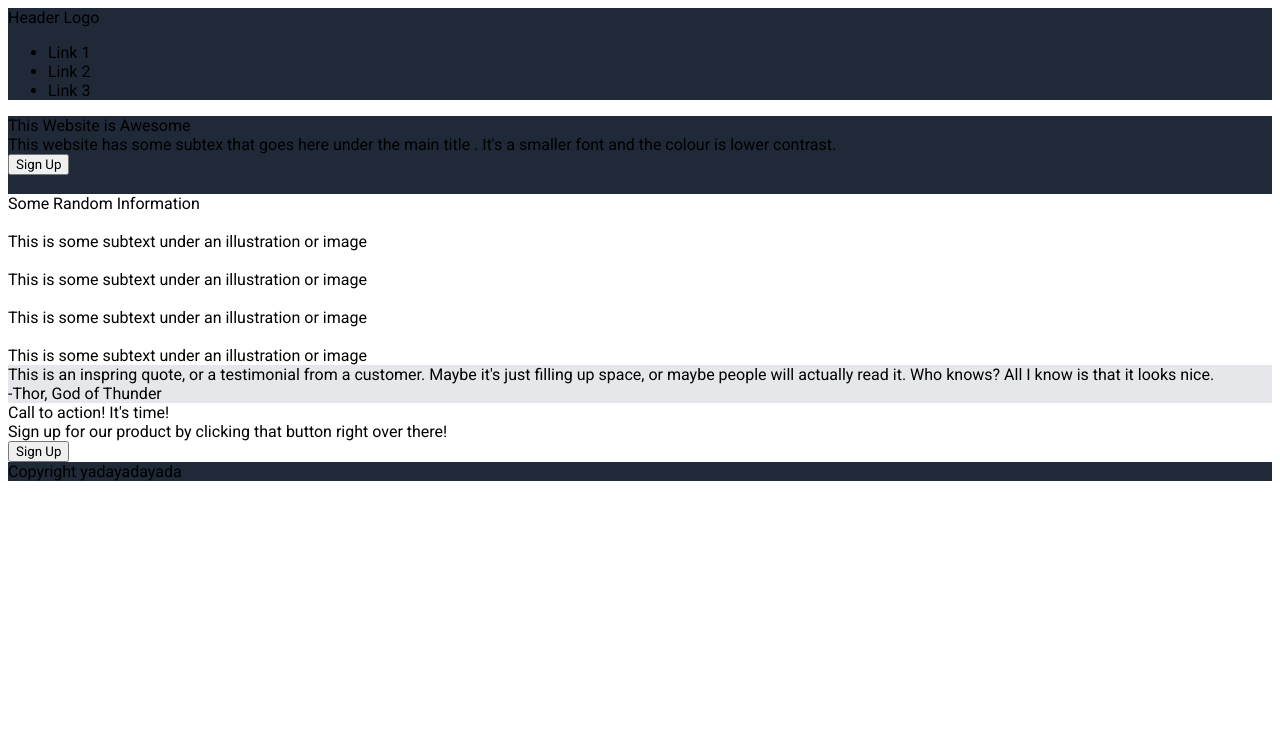
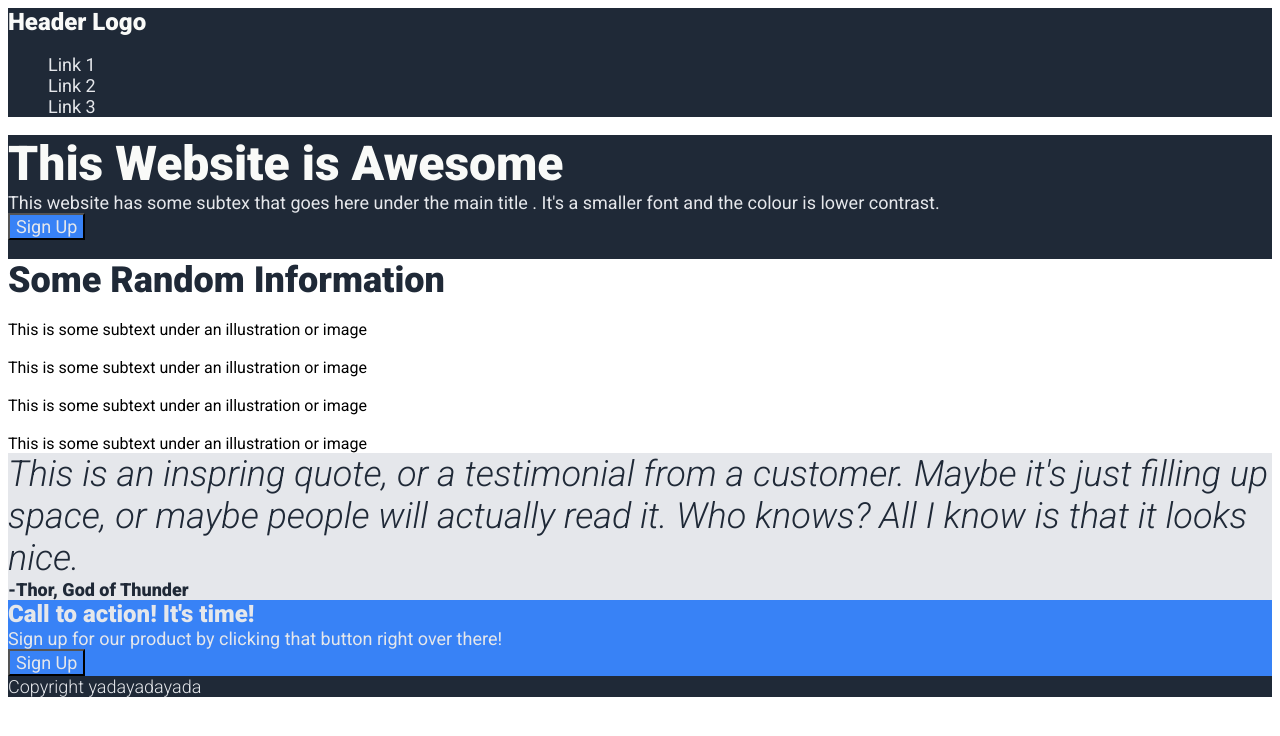
Before and after one commit to nsmuttoo/Landing-Page, a plain HTML site: page index.html in a window 1280 px wide. Drawn offline with Linux system fonts and the light colour scheme.

Commit message:
Added font size and colour to all text

```diff
--- a/index.html
+++ b/index.html
@@ -71,7 +71,7 @@
         </div>
     </div>
     <div class="bottomButton">
-        <button>Sign Up</button>
+        <button class="bottomButton">Sign Up</button>
     </div>
 
 </div>
--- a/style.css
+++ b/style.css
@@ -16,25 +16,104 @@
 }
 
 .logo{
+   color: #F9FAF8;
+   font-size: 24px;
+   font-weight: 900;
+}
 
+ul{
+    color: #E5E7Eb;
+    font-size: 18px;
+    list-style: none;
 }
 
 .topSegment{
     background-color: #1F2937;
 }
 
+.BigHeader{
+    color: #F9FAF8;
+   font-size: 48px;
+   font-weight: 900;
+}
+
+.normalText{
+    color: #E5E7Eb;
+    font-size: 18px;
+}
+
+.topButton{
+    background-color: #3882F6;
+    font-size: 18px;
+    color: #E5E7Eb;
+}
+
+
 .middleSegment{
 
+}
+
+.midHeading{
+    font-size: 36px;
+    color: #1F2937;
+    font-weight: 900;
+}
+
+.text{
+    font-size: 18px;
+    color: #1F2937;
 }
 
 .quoteSegment{
     background-color: #E5E7EB;
 }
 
+.quoteText{
+    font-size: 36px;
+    font-style:italic;
+    color: #1F2937;
+    font-weight: 300;
+}
+
+.author{
+    font-size: 18px;
+    color: #1F2937;
+    font-weight: 900;
+}
+
 .bottomSegment{
 
+}
+
+.bottomBigText{
+    background-color: #3882F6;
+    font-size: 24px;
+    font-weight: 900;
+    color: #E5E7Eb
+}
+
+.bottomSmallText{
+
+    background-color: #3882F6;
+    font-size: 18px;
+
+    color: #E5E7Eb
+}
+
+.bottomButton{
+    background-color: #3882F6;
+    font-size: 18px;
+
+    color: #E5E7Eb
 }
 
 .footer{
     background-color: #1F2937;
 }
+
+.footerText{
+    font-size: 18px;
+
+    color: #E5E7Eb;
+    font-weight: 300;
+}
```
